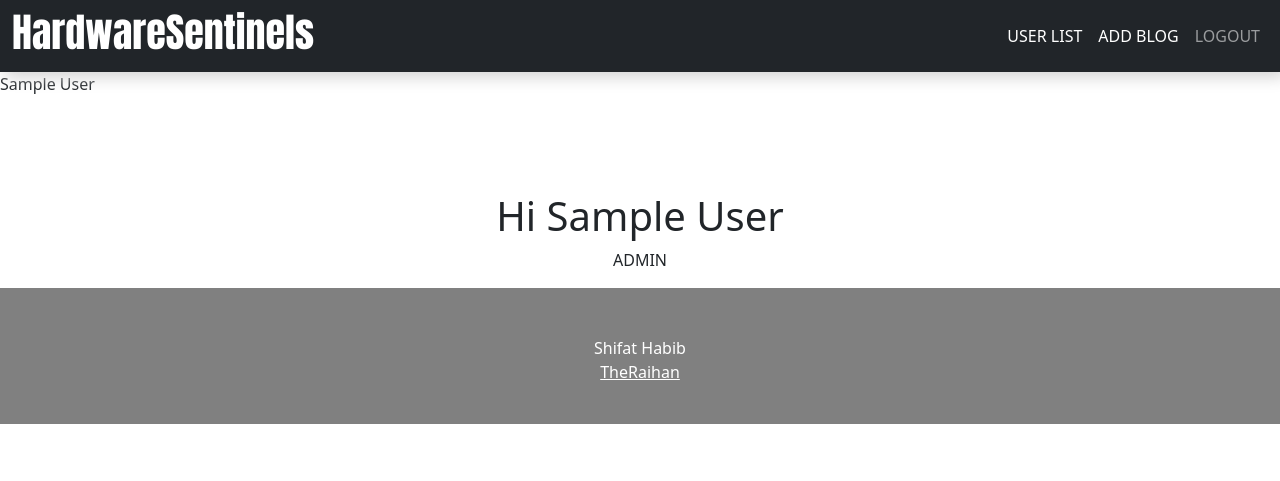
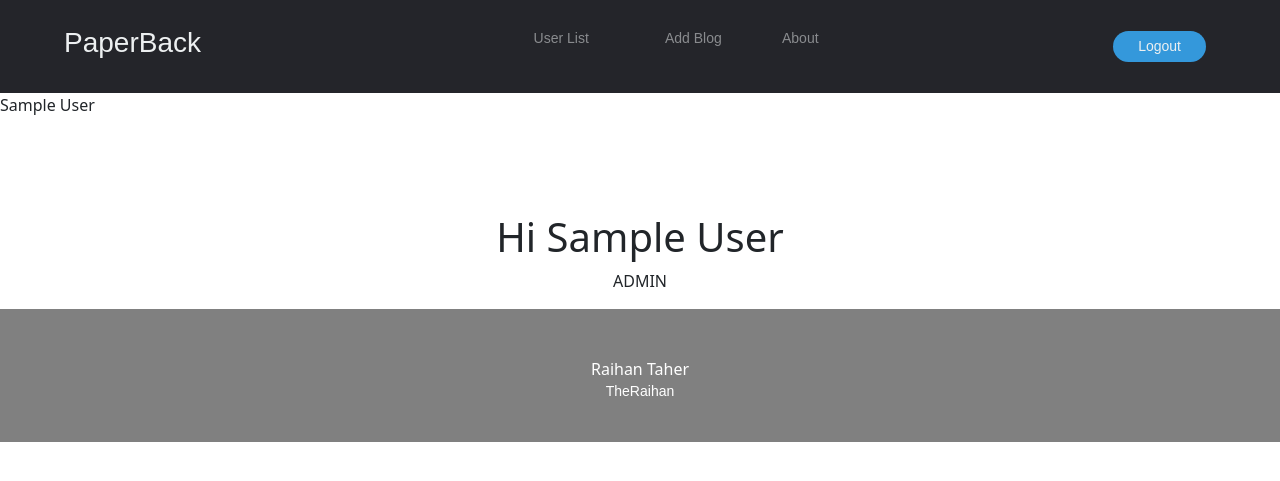
Before and after one commit to TheRaihan/TechCommunity, a PHP site: page /admin_dashboard.php in a window 1280 px wide. Shown: the top 481 px of the page. Run offline with PHP 8.4, Linux system fonts and the light colour scheme; the visitor is signed in with stand-in values (Sample User, id 1); data that the repository does not hold is empty; some libraries are stand-ins or nearby versions.

Commit message:
nav thik korsi

```diff
--- a/admin_dashboard.php
+++ b/admin_dashboard.php
@@ -16,7 +16,8 @@
     <meta charset="UTF-8">
     <meta name="viewport" content="width=device-width, initial-scale=1.0">
     <link rel="stylesheet" href="bootstrap/css/bootstrap.min.css">
-    <title>DASHBOARD</title>
+    <link rel="stylesheet" href="css/nav.css">
+    <title>Dashboard</title>
 </head>
 <body>
 
@@ -76,7 +77,7 @@
             box-shadow: 2px 2px 2px lightgray;
         }
     </style>
-    <link rel="stylesheet" href="bootstrap/css/bootstrap.min.css">
+
 </head>
 <body class="back">
     <br>
@@ -130,7 +131,7 @@
      <div  align="center" style="background:grey ">
         <br>
         <br>
-         <p style="color:white">Shifat Habib<br>
+         <p style="color:white">Raihan Taher<br>
          <a style="color:white" href="mailto:2017-1-60-072@std.ewubd.edu">TheRaihan</a></p>
         <br>
     </div>
--- a/admin_main_navbar.php
+++ b/admin_main_navbar.php
@@ -1,39 +1,14 @@
-<!DOCTYPE html>
-<html lang="en">
-<head>
-    <meta charset="UTF-8">
-    <meta name="viewport" content="width=device-width, initial-scale=1.0">
-    <title>Document</title>
-    <link rel="stylesheet" href="bootstrap/css/bootstrap.min.css">
-<style>
-  .font{
-    font-family: Impact;
-    color:white;
-     }
-  .navbar{
-    box-shadow: 5px 5px 15px lightgrey;
-  }
-</style>
+<header>
+    <h3 class="logo">PaperBack</h3>
+    <nav class="">
+        <ul class="nav__links">
+            <li><a class="nav-item nav-link active" href="all_user.php">User List</a></li>
+            <li><a class="nav-item nav-link active" href="admin_post.php">Add Blog</a></li>
+            <li><a href="#">About</a></li>
+        </ul>
+    </nav>
+    <span>
+        <a class="cta"  href="admin/admin_logout.php" ><button>Logout</button></a>
+    </span>
 
-</head>
-<nav class="navbar navbar-expand-lg navbar-dark bg-dark">
-  <div class="container-fluid">
-  <h1 class="font">Hardware</h1>
-  <h1 class="font">Sentinels</h1>
-    <button class="navbar-toggler" type="button" data-bs-toggle="collapse" data-bs-target="#navbarNavAltMarkup" aria-controls="navbarNavAltMarkup" aria-expanded="false" aria-label="Toggle navigation">
-      <span class="navbar-toggler-icon"></span>
-    </button>
-    <div class="collapse navbar-collapse d-flex justify-content-end" id="navbarNavAltMarkup">
-                <div class="navbar-nav ">
-                <a class="nav-item nav-link active" href="all_user.php">USER LIST</a>
-                  <a class="nav-item nav-link active" href="admin_post.php">ADD BLOG</a>
-                    <a class="nav-item nav-link"  href="admin/admin_logout.php" >LOGOUT</a>
-              </div>
-            </div>
-  </div>
-  <!--bootstrap js-->
-<script src="https://cdn.jsdelivr.net/npm/@popperjs/core@2.5.4/dist/umd/popper.min.js" integrity="sha384-q2kxQ16AaE6UbzuKqyBE9/u/KzioAlnx2maXQHiDX9d4/zp8Ok3f+M7DPm+Ib6IU" crossorigin="anonymous"></script>
- <script src="https://cdn.jsdelivr.net/npm/bootstrap@5.0.0-beta1/dist/js/bootstrap.min.js" integrity="sha384-pQQkAEnwaBkjpqZ8RU1fF1AKtTcHJwFl3pblpTlHXybJjHpMYo79HY3hIi4NKxyj" crossorigin="anonymous"></script>
-</body>
-</nav>
-</html>
+</header>
--- a/admin_post.php
+++ b/admin_post.php
@@ -8,6 +8,8 @@
     <head>
         <title>ADMIN POST</title>
         <link rel="stylesheet" href="bootstrap/css/bootstrap.min.css">
+        <link rel="stylesheet" href="css/nav.css">
+
     </head>
     <body>
         <form method="POST" action="post_data.php" enctype="multipart/form-data">
--- a/adminlogin.php
+++ b/adminlogin.php
@@ -21,7 +21,7 @@
 else
 {
 ?>
-<a href="index.php">    <img class="back" src="css/back.png" alt="" srcset="" width="30" height="28" style="margin:25px 40px;"></a>
+<a href="index.php">    <img class="back" src="css/back.png" alt="" srcset="" width="50" height="48" style="margin:25px 40px;"></a>
     <div class="login-box">
 
     <h1>Admin Login</h1>
--- a/all_profile.php
+++ b/all_profile.php
@@ -4,7 +4,8 @@
     <meta charset="UTF-8">
     <meta name="viewport" content="width=device-width, initial-scale=1.0">
     <link rel="stylesheet" href="bootstrap/css/bootstrap.min.css">
-    <title>DASHBOARD</title>
+    <link rel="stylesheet" href="css/nav.css">
+    <title>All Profile</title>
     <style>
         .image{
             border-radius: 8px;
--- a/all_user.php
+++ b/all_user.php
@@ -18,6 +18,8 @@
             <br>
         </div>
     <link rel="stylesheet" href="bootstrap/css/bootstrap.min.css">
+    <link rel="stylesheet" href="css/nav.css">
+
     </head>
     <body>
 
--- a/css/login.css
+++ b/css/login.css
@@ -1,5 +1,5 @@
-@import "https://use.fontawesome.com/releases/v5.5.0/css/all.css";
-@import url("https://fonts.googleapis.com/css2?family=Montserrat:wght@500&display=swap");
+/* @import "https://use.fontawesome.com/releases/v5.5.0/css/all.css";
+@import url("https://fonts.googleapis.com/css2?family=Montserrat:wght@500&display=swap"); */
 
 img {
   padding: 10px;
--- a/css/nav.css
+++ b/css/nav.css
@@ -1,4 +1,4 @@
-@import url("https://fonts.googleapis.com/css2?family=Montserrat:wght@500&display=swap");
+/* @import url("https://fonts.googleapis.com/css2?family=Montserrat:wght@500&display=swap"); */
 
 * {
   box-sizing: border-box;
--- a/dashboard.php
+++ b/dashboard.php
@@ -13,6 +13,7 @@
     <html>
         <head>
             <link rel="stylesheet" href="bootstrap/css/bootstrap.min.css">
+            <link rel="stylesheet" href="css/nav.css">
         </head>
         <body>
             <br>
--- a/navbar.php
+++ b/navbar.php
@@ -2,9 +2,9 @@
     <h3 class="logo">PaperBack</h3>
     <nav class="">
         <ul class="nav__links">
-            <li><a href="#">Services</a></li>
+            <!-- <li><a href="#">Services</a></li>
             <li><a href="#">Projects</a></li>
-            <li><a href="#">About</a></li>
+            <li><a href="#">About</a></li> -->
         </ul>
     </nav>
     <span>
--- a/post.php
+++ b/post.php
@@ -8,6 +8,8 @@
 <head>
 <title>POST</title>
 <link rel="stylesheet" href="bootstrap/css/bootstrap.min.css">
+<link rel="stylesheet" href="css/nav.css">
+
 </head>
 <body>
   <form method="POST" action="post_data.php" enctype="multipart/form-data">
--- a/register.php
+++ b/register.php
@@ -23,7 +23,7 @@
 else
 {
 ?>
-<a href="index.php">    <img class="back" src="css/back.png" alt="" srcset="" width="30" height="28" style="margin:25px 40px;"></a>
+<a href="index.php">    <img class="back" src="css/back.png" alt="" srcset="" width="50" height="48" style="margin:25px 40px;"></a>
 <div class="login-box">
 
     <h1>Register</h1>
--- a/userlogin.php
+++ b/userlogin.php
@@ -24,7 +24,7 @@
 {
 ?>
 
-<a href="index.php">    <img class="back" src="css/back.png" alt="" srcset="" width="30" height="28" style="margin:25px 40px;"></a>
+<a href="index.php">    <img class="back" src="css/back.png" alt="" srcset="" width="50" height="48" style="margin:25px 40px;"></a>
 <div class="login-box">
 
     <h1>Login</h1>
```
Also changed, not shown: user_navbar.php (+13 -41 lines), css/._bg-1.jpg (added), css/test/bg-1.jpg (added), 1 other file. Lines whose indentation alone changed are shown as unchanged.
